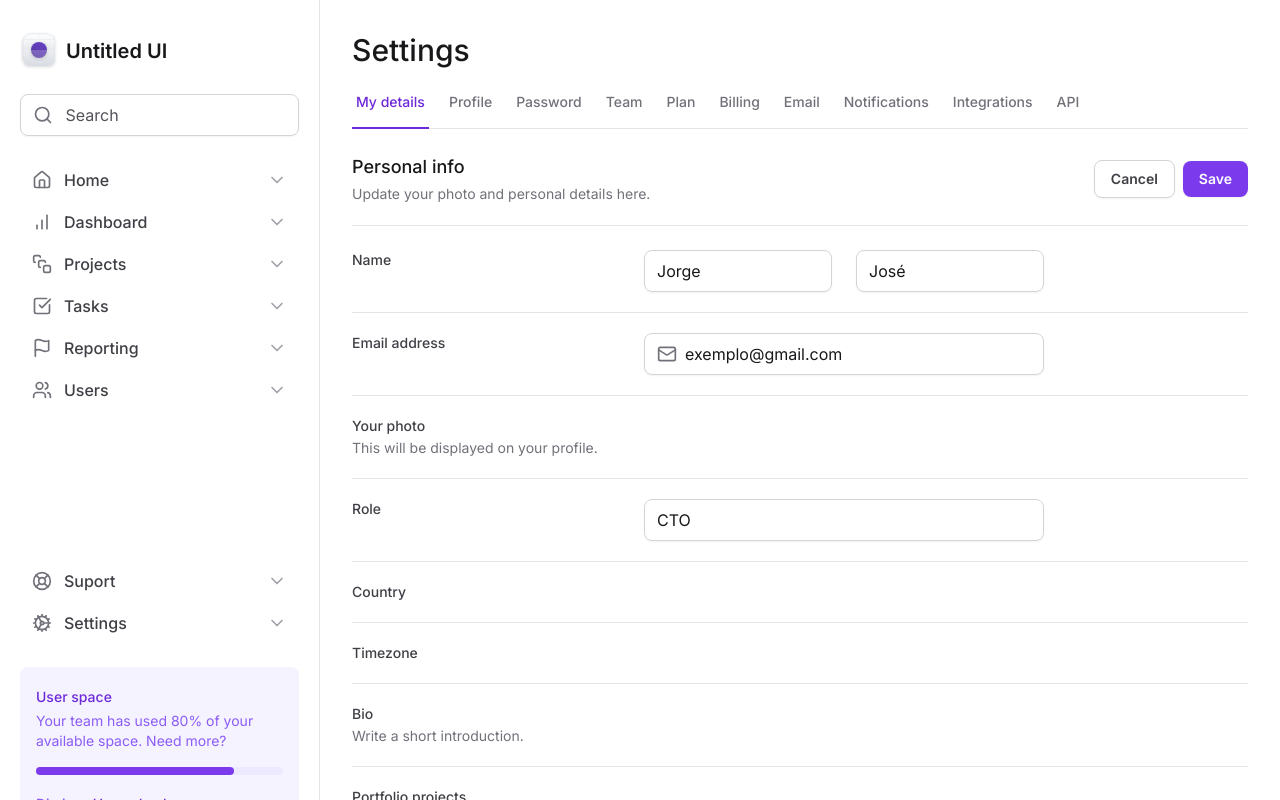
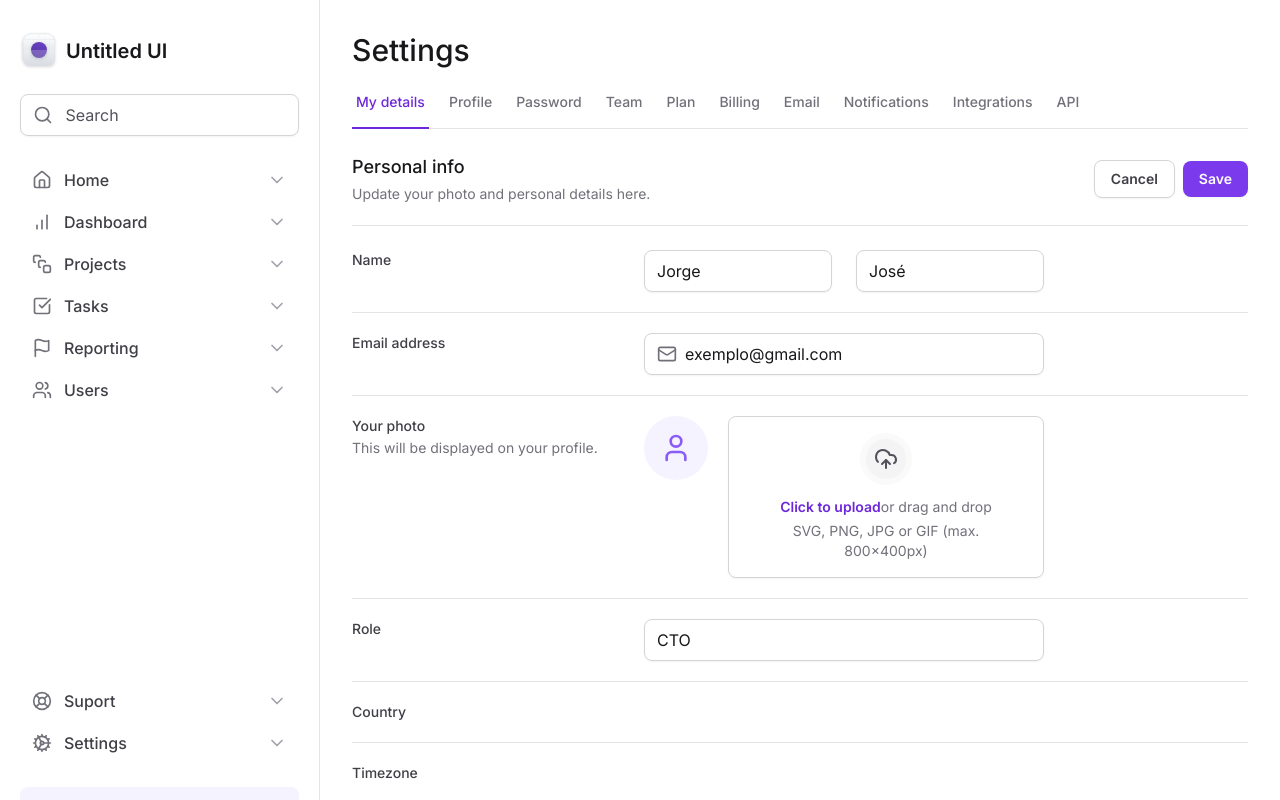
Before and after one commit to jorgedss/tailwind-css, a Next.js app: page / in a window 1280 px wide. Shown: the top 800 px of the page. Built offline with nearby package versions, Linux system fonts and the light colour scheme.

Commit message:
Upload do avatar

```diff
--- a/src/app/page.tsx
+++ b/src/app/page.tsx
@@ -1,7 +1,7 @@
 import { SettingTabs } from '@/components/SettingTabs'
 
 import * as Input from '@/components/Input'
-import { Mail } from 'lucide-react'
+import { Mail, UploadCloud, User } from 'lucide-react'
 
 export default function Home() {
   return (
@@ -78,12 +78,43 @@
           </div>
 
           <div className="grid gap-3  pt-5 grid-cols-form">
-            <label className="text-sm font-medium text-zinc-700">
+            <label
+              htmlFor="photo"
+              className="text-sm font-medium text-zinc-700"
+            >
               Your photo
               <p className="text-sm font-normal text-zinc-500 mt-0.5">
                 This will be displayed on your profile.
               </p>
             </label>
+
+            <div className=" flex items-start gap-5">
+              <div className="bg-violet-50 flex h-16 w-16 items-center justify-center rounded-full">
+                <User className="h-8 w-8 text-violet-500" />
+              </div>
+
+              <label
+                htmlFor="photo"
+                className=" group flex-1 cursor-pointer flex flex-col items-center gap-3 rounded-lg border border-zinc-300 px-6 py-4 text-center text-zinc-500 shadow-sm hover:border-violet-200 hover:bg-violet-25 hover:text-violet-500"
+              >
+                <div className="rounded-full border-6 border-zinc-50 bg-zinc-100 p-2 group-hover:border-violet-50 group-hover:bg-violet-100">
+                  <UploadCloud className="text-zinc-600 group-hover:text-violet-700" />
+                </div>
+
+                <div className="flex flex-col items-center gap-1">
+                  <span className="text-sm">
+                    <span className="font-semibold text-violet-700">
+                      Click to upload
+                    </span>
+                    or drag and drop
+                  </span>
+                  <span className="text-sm">
+                    SVG, PNG, JPG or GIF (max. 800x400px)
+                  </span>
+                </div>
+              </label>
+              <input type="file" className="sr-only" id="photo" />
+            </div>
           </div>
 
           <div className="grid gap-3  pt-5 grid-cols-form">
--- a/tailwind.config.ts
+++ b/tailwind.config.ts
@@ -9,6 +9,16 @@
         profile: 'max-content 1fr max-content',
         form: 'minmax(7.5rem, 17.5rem) minmax(25rem,1fr) minmax(0,15rem)',
       },
+
+      borderWidth: {
+        6: '6px',
+      },
+
+      colors: {
+        violet: {
+          25: '#fcfaff',
+        },
+      },
     },
   },
   plugins: [],
```
